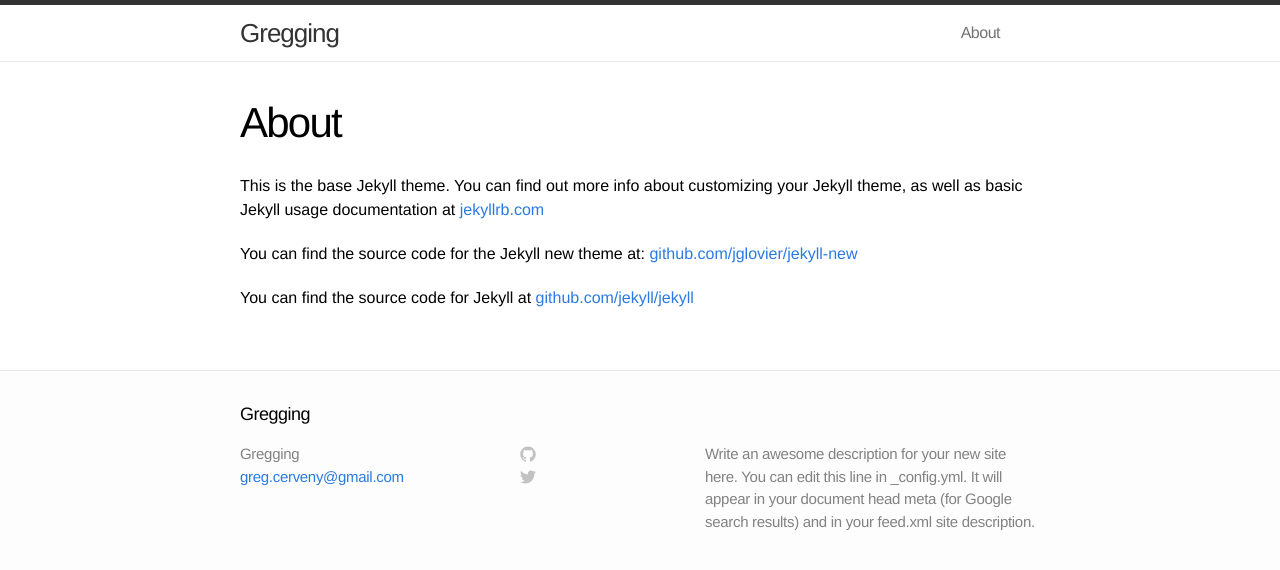
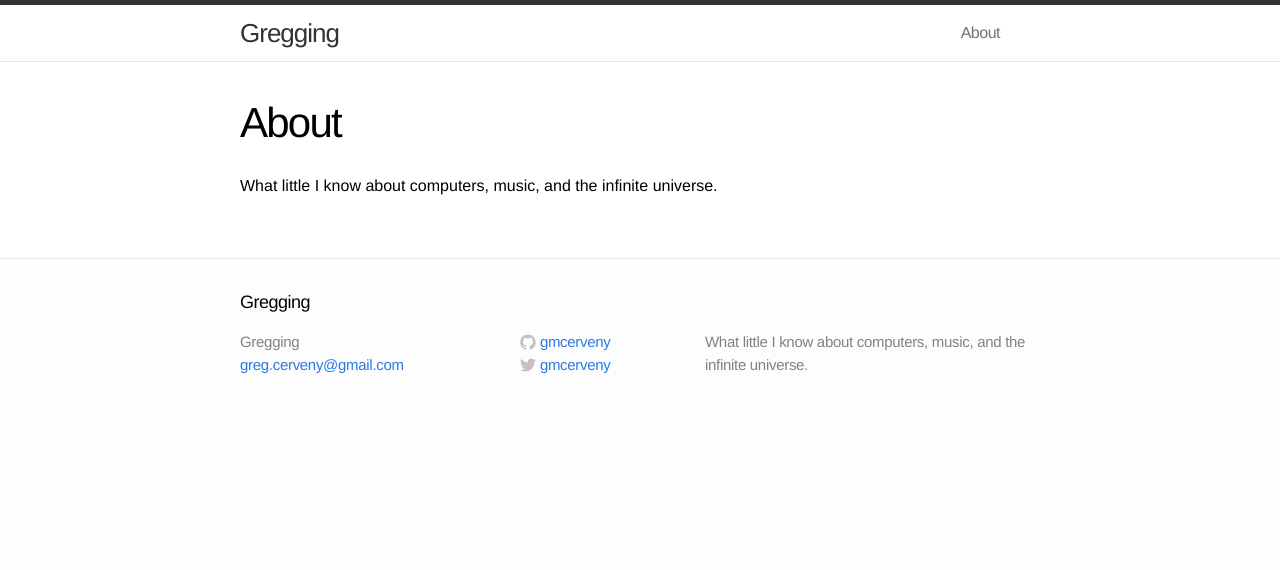
Before and after one commit to gmcerveny/gregging, a Jekyll site: the page built from about.md, in a window 1280 px wide. Shown: the top 570 px of the page. Built offline with Jekyll 4.4.1, drawn with Linux system fonts in a browser that asks for light colours.

Commit message:
description and bio

```diff
--- a/_config.yml
+++ b/_config.yml
@@ -1,10 +1,11 @@
 # Site settings
 title: Gregging
 email: greg.cerveny@gmail.com
-description: "Write an awesome description for your new site here. You can edit this line in _config.yml. It will appear in your document head meta (for Google search results) and in your feed.xml site description."
+description: "What little I know about computers, music, and the infinite universe."
 baseurl: "/gregging"
 url: "http://gregcerveny.com"
 timezone: America/Chicago
+username: gmcerveny
 
 # Build settings
 markdown: kramdown
--- a/about.md
+++ b/about.md
@@ -4,8 +4,4 @@ title: About
 permalink: /about/
 ---
 
-This is the base Jekyll theme. You can find out more info about customizing your Jekyll theme, as well as basic Jekyll usage documentation at [jekyllrb.com](http://jekyllrb.com/)
-
-You can find the source code for the Jekyll new theme at: [github.com/jglovier/jekyll-new](https://github.com/jglovier/jekyll-new)
-
-You can find the source code for Jekyll at [github.com/jekyll/jekyll](https://github.com/jekyll/jekyll)
+What little I know about computers, music, and the infinite universe.
```
